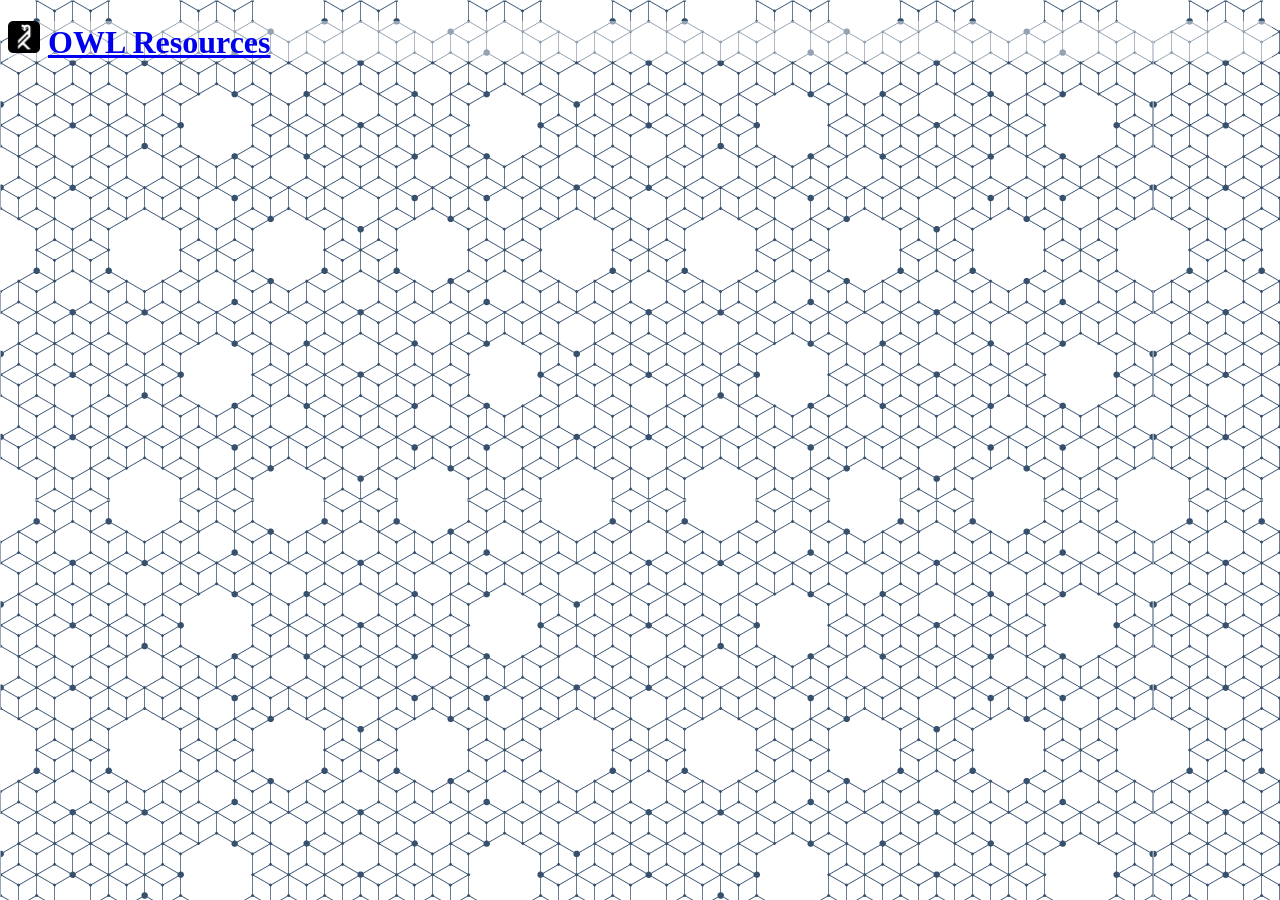
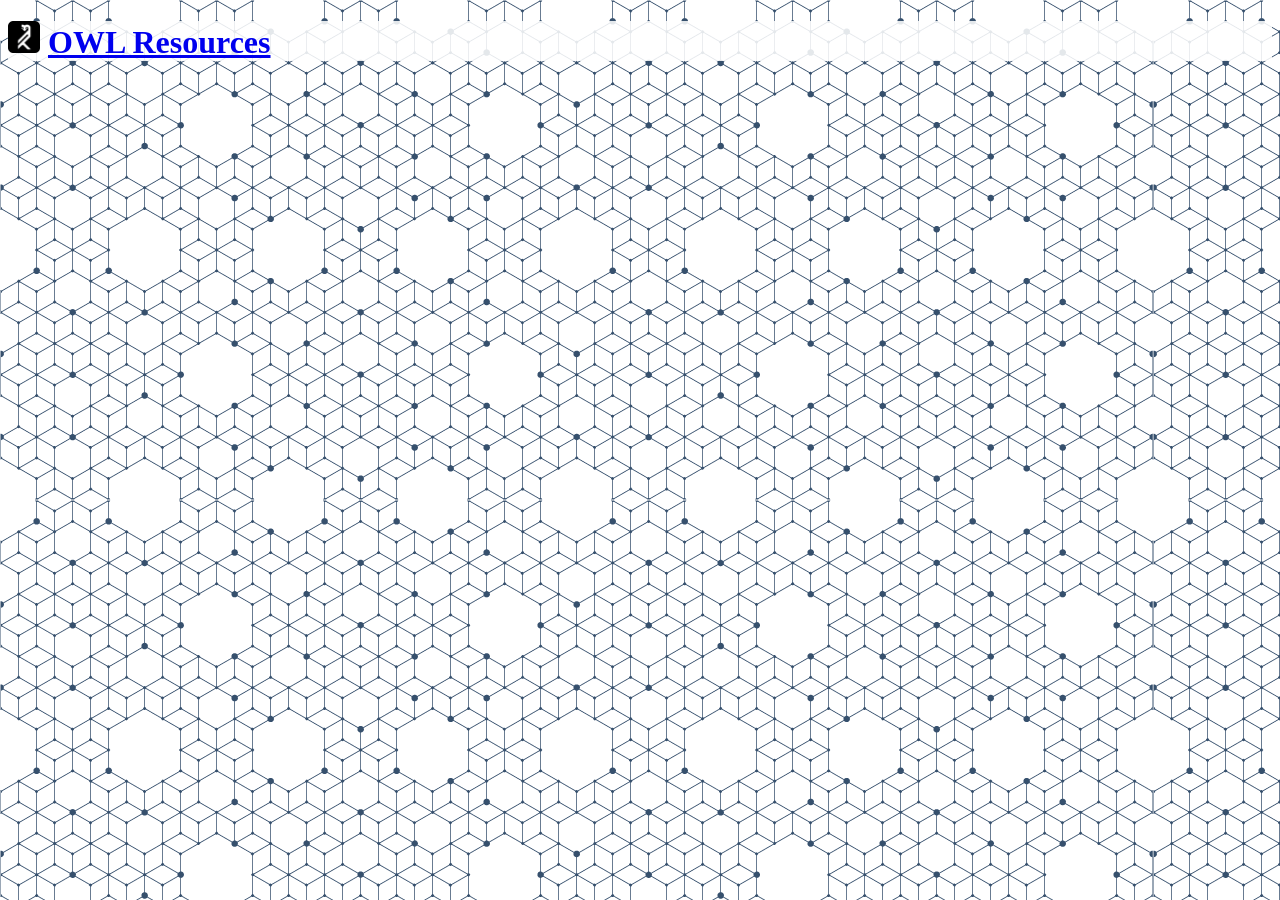
Before and after one commit to OpenWork-NZ/Resources, a Jekyll site: the page built from index.html, in a window 1280 px wide. Built offline with Jekyll 4.4.1, drawn with Linux system fonts in a browser that asks for light colours.

Commit message:
Try reducing transparency again (wrong direction before).

```diff
--- a/_layouts/page.html
+++ b/_layouts/page.html
@@ -6,7 +6,7 @@
   <title>{{ page.title }} @ OWL Resources</title>
   <style>
     body {background: url({{ "openwork_pattern_blue.png" | relative_url }});}
-    main {background: #fff7;}
+    main {background: #fffd;}
   </style>
 </head>
 <body><main>
```
